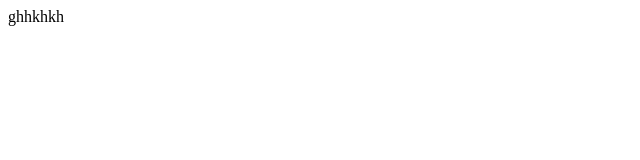
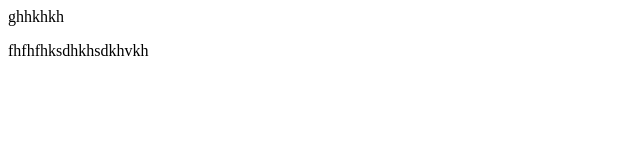
Before and after one commit to Sha22Maithani/learning, a plain HTML site: page index.html in a window 1280 px wide. Shown: the whole page, without its empty margins (0-640 px from the left). Drawn offline with Linux system fonts and the light colour scheme.

```diff
--- a/index.html
+++ b/index.html
@@ -1 +1 @@
-<p>ghhkhkh<p>
+<p>ghhkhkh<p>fhfhfhksdhkhsdkhvkh
```
